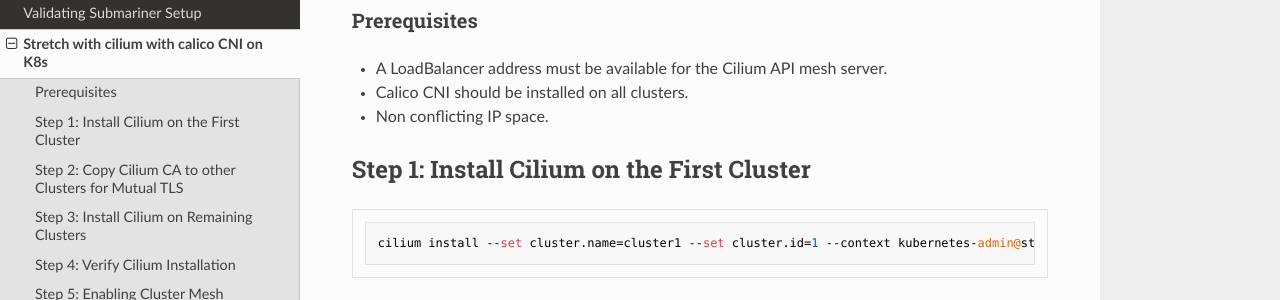
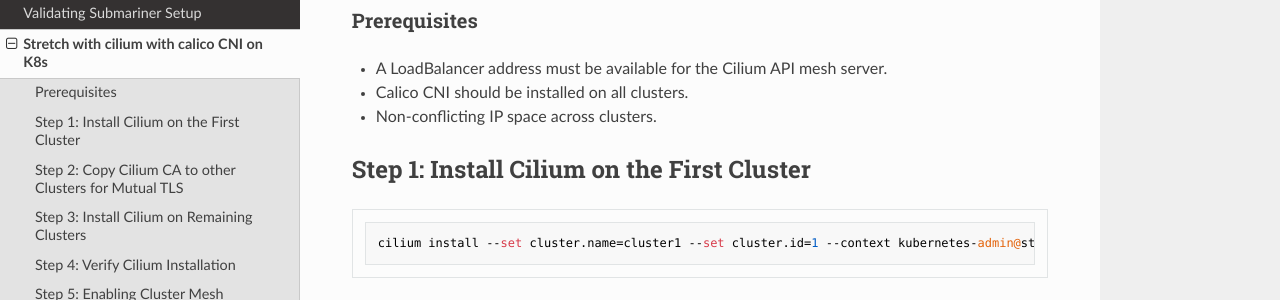
Before and after one commit to aswinayyolath/stretch-kafka-docs, an MkDocs documentation site: the page built from docs/Setting-up-cilium.md, in a window 1280 px wide and 900 px high. Shown: the part 225-525 px from the top of the window. Built offline with MkDocs 1.6.1, drawn with Linux system fonts in a browser that asks for light colours; nearby versions of some CDN libraries.

Commit message:
more grammar changes

````diff
--- a/docs/Setting-up-cilium.md
+++ b/docs/Setting-up-cilium.md
@@ -4,7 +4,7 @@
 ### Prerequisites
 - A LoadBalancer address must be available for the Cilium API mesh server.
 - Calico CNI should be installed on all clusters.
-- Non conflicting IP space.
+- Non-conflicting IP space across clusters.
 
 ## Step 1: Install Cilium on the First Cluster
 ```bash
````
